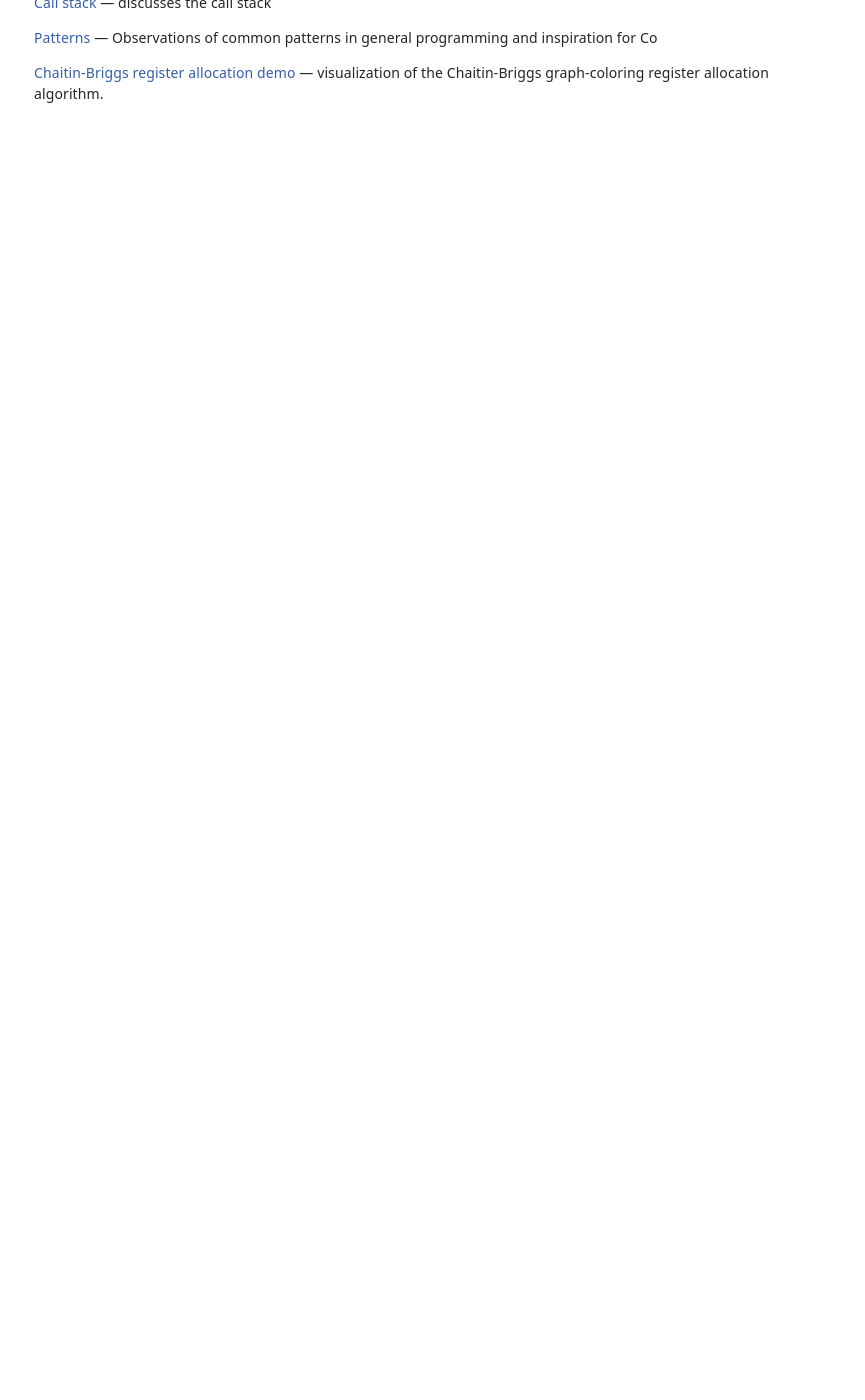
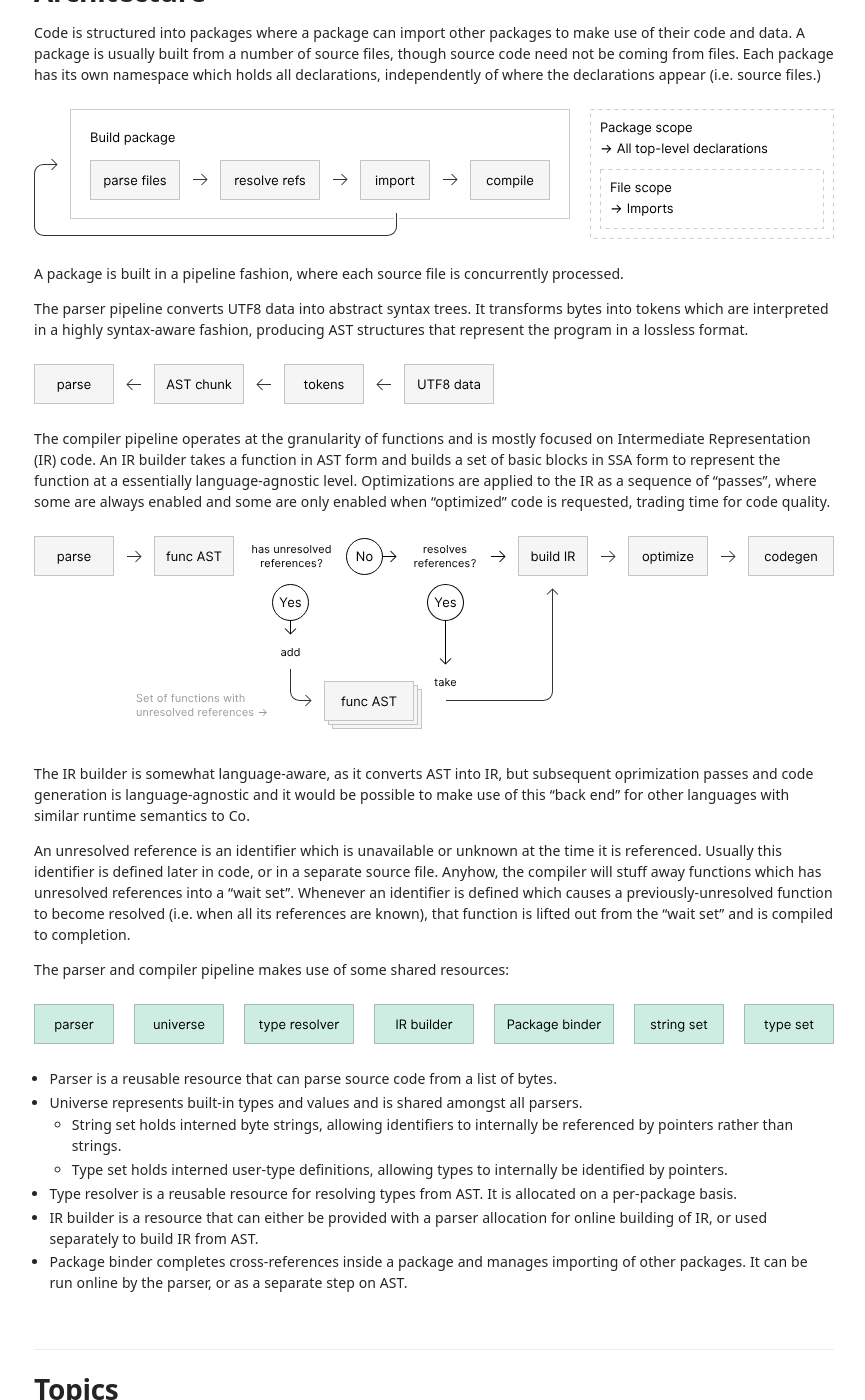
Before and after one commit to rsms/co, a Jekyll site: the page built from docs/doc/index.md, in a window 1280 px wide and 1400 px high, scrolled down 270 px. Shown: the whole window, without its empty margins (206-1071 px from the left). Built offline with Jekyll 4.4.1, drawn with Linux system fonts in a browser that asks for light colours; some web fonts are replaced; before the commit the page ends 900 px from its top, so only the background shows below that; some of the changed text lies outside the part shown.

```diff
--- a/docs/doc/index.md
+++ b/docs/doc/index.md
@@ -11,7 +12,74 @@ A slightly outdated document that will eventually be broken into
 smaller pieces.
 
 
-### Specific topics
+## Architecture
+
+Code is structured into packages where a package can import other packages
+to make use of their code and data.
+A package is usually built from a number of source files, though source code
+need not be coming from files.
+Each package has its own namespace which holds all declarations, independently
+of where the declarations appear (i.e. source files.)
+
+![build-pkg](r/build-pkg.svg)
+
+A package is built in a pipeline fashion, where each source file is
+concurrently processed.
+
+The parser pipeline converts UTF8 data into abstract syntax trees.
+It transforms bytes into tokens which are interpreted in a highly
+syntax-aware fashion, producing AST structures that represent the program
+in a lossless format.
+
+![parser-pipeline](r/parser-pipeline.svg)
+
+
+The compiler pipeline operates at the granularity of functions and is mostly
+focused on Intermediate Representation (IR) code.
+An IR builder takes a function in AST form and builds a set of basic blocks
+in SSA form to represent the function at a essentially language-agnostic level.
+Optimizations are applied to the IR as a sequence of "passes", where some are
+always enabled and some are only enabled when "optimized" code is requested,
+trading time for code quality.
+
+![compiler-pipeline](r/compiler-pipeline.svg)
+
+The IR builder is somewhat language-aware, as it converts AST into IR, but
+subsequent oprimization passes and code generation is language-agnostic and
+it would be possible to make use of this "back end" for other languages with
+similar runtime semantics to Co.
+
+An unresolved reference is an identifier which is unavailable or unknown at
+the time it is referenced. Usually this identifier is defined later in code,
+or in a separate source file. Anyhow, the compiler will stuff away functions
+which has unresolved references into a "wait set".
+Whenever an identifier is defined which causes a previously-unresolved
+function to become resolved (i.e. when all its references are known), that
+function is lifted out from the "wait set" and is compiled to completion.
+
+The parser and compiler pipeline makes use of some shared resources:
+
+![shared-resources](r/shared-resources.svg)
+
+- Parser is a reusable resource that can parse source code from a list of bytes.
+- Universe represents built-in types and values and is shared amongst all
+  parsers.
+  - String set holds interned byte strings, allowing identifiers to internally
+    be referenced by pointers rather than strings.
+  - Type set holds interned user-type definitions, allowing types to internally
+    be identified by pointers.
+- Type resolver is a reusable resource for resolving types from AST.
+  It is allocated on a per-package basis.
+- IR builder is a resource that can either be provided with a parser
+  allocation for online building of IR,
+  or used separately to build IR from AST.
+- Package binder completes cross-references inside a package and manages
+  importing of other packages. It can be run online by the parser,
+  or as a separate step on AST.
+
+
+
+## Topics
 
 [Intermediate representation (IR)](ir.html) — details on how code is
   represented internally and how SSA is used for optimizations.
```
Also changed, not shown: other parts of docs/doc/index.md (+2 -1 lines), docs/doc/ir.md (+1 -18 lines), docs/doc/r/build-pkg.svg (added), docs/doc/r/compiler-pipeline.svg (added), docs/doc/r/parser-pipeline.svg (added), docs/doc/r/shared-resources.svg (added), 1 other file.
